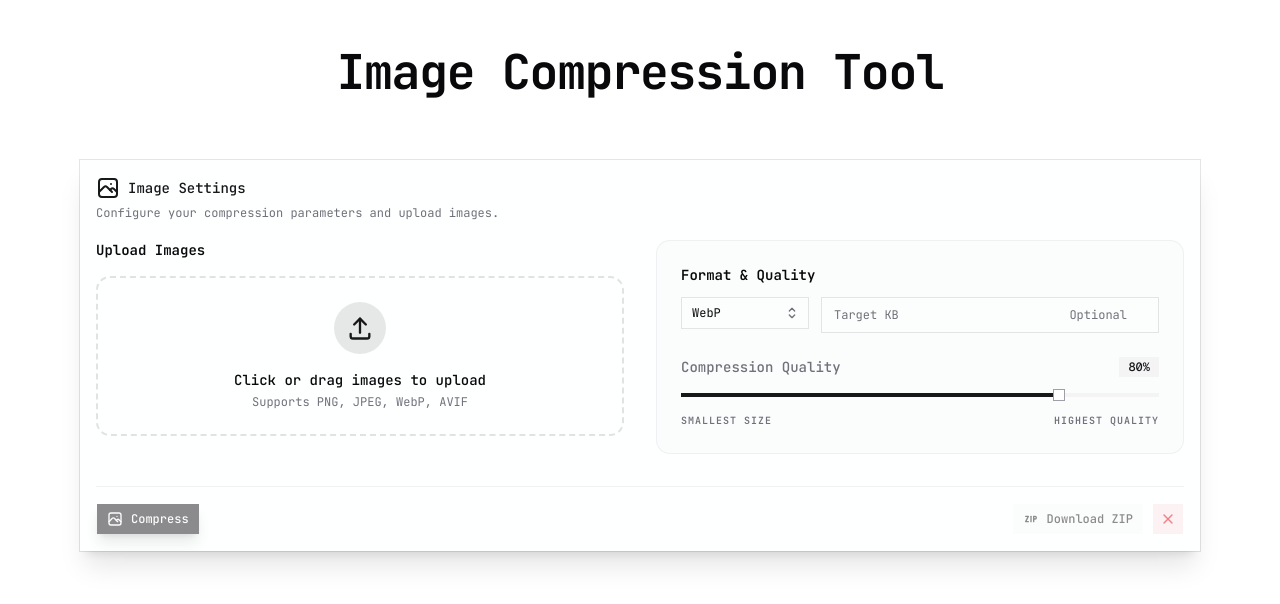
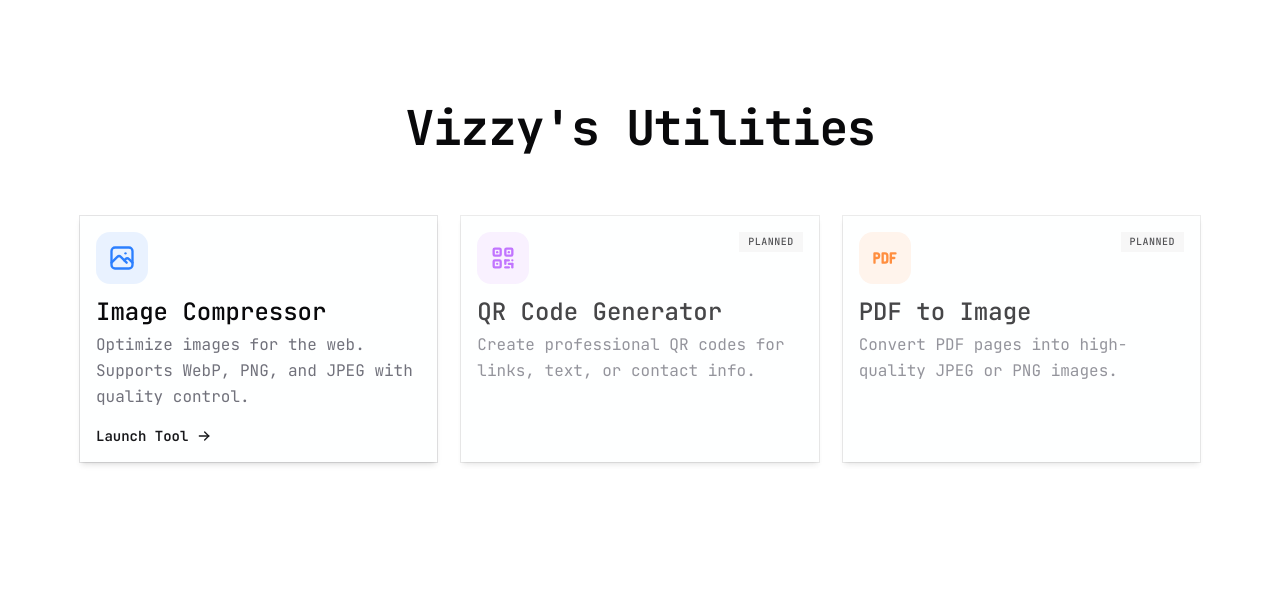
Before and after one commit to SokvisalMong/utils.vizzydizzy, a Next.js app: page / in a window 1280 px wide. Shown: the top 604 px of the page. Built offline with nearby package versions, Linux system fonts and the light colour scheme.

Commit message:
migrated to having pages and navigations

```diff
--- /dev/null
+++ b/app/image-compression/page.tsx
@@ -0,0 +1,15 @@
+import { ImageCompressor } from "@/components/image-compressor";
+import { PageHeader } from "@/components/page-header";
+
+export default function ImageCompressionPage() {
+  return (
+    <main className="container mx-auto py-12 px-4 max-w-6xl">
+      <PageHeader
+        title="Image Compression Tool"
+        showBack={true}
+      />
+
+      <ImageCompressor />
+    </main>
+  );
+}
--- a/app/page.tsx
+++ b/app/page.tsx
@@ -1,15 +1,105 @@
-import { ImageCompressor } from "@/components/image-compressor";
+import Link from "next/link";
+import {
+  IconPhoto,
+  IconQrcode,
+  IconPdf,
+  IconArrowRight
+} from "@tabler/icons-react";
+import {
+  Card,
+  CardContent,
+  CardDescription,
+  CardHeader,
+  CardTitle
+} from "@/components/ui/card";
+import { Badge } from "@/components/ui/badge";
+import { cn } from "@/lib/utils";
+import { PageHeader } from "@/components/page-header";
+
+const tools = [
+  {
+    title: "Image Compressor",
+    description: "Optimize images for the web. Supports WebP, PNG, and JPEG with quality control.",
+    href: "/image-compression",
+    icon: IconPhoto,
+    status: "Active",
+    color: "text-blue-500",
+    bgColor: "bg-blue-500/10",
+  },
+  {
+    title: "QR Code Generator",
+    description: "Create professional QR codes for links, text, or contact info.",
+    href: "#",
+    icon: IconQrcode,
+    status: "Planned",
+    color: "text-purple-500",
+    bgColor: "bg-purple-500/10",
+  },
+  {
+    title: "PDF to Image",
+    description: "Convert PDF pages into high-quality JPEG or PNG images.",
+    href: "#",
+    icon: IconPdf,
+    status: "Planned",
+    color: "text-orange-500",
+    bgColor: "bg-orange-500/10",
+  },
+];
 
 export default function Home() {
   return (
     <main className="container mx-auto py-12 px-4 max-w-6xl">
-      <div className="flex flex-col items-center mb-12 text-center">
-        <h1 className="text-4xl md:text-5xl font-bold tracking-tight mb-4 bg-clip-text">
-          Image Compression Tool
-        </h1>
+      <PageHeader
+        title="Vizzy's Utilities"
+        showBack={false}
+      />
+
+      <div className="grid grid-cols-1 md:grid-cols-2 lg:grid-cols-3 gap-6">
+        {tools.map((tool) => {
+          const Icon = tool.icon;
+          const isActive = tool.status === "Active";
+
+          return (
+            <Link
+              key={tool.title}
+              href={tool.href}
+              className={isActive ? "group" : "cursor-not-allowed opacity-75"}
+            >
+              <Card className={cn(
+                "h-full transition-all duration-300 border-none shadow-md bg-card/50 backdrop-blur-sm",
+                isActive ? "hover:shadow-xl hover:-translate-y-1 hover:ring-2 hover:ring-primary/20" : ""
+              )}>
+                <CardHeader>
+                  <div className="flex justify-between items-start mb-2">
+                    <div className={cn("p-3 rounded-xl", tool.bgColor, tool.color)}>
+                      <Icon size={28} />
+                    </div>
+                    {!isActive && (
+                      <Badge variant="secondary" className="text-[10px] uppercase tracking-wider">
+                        {tool.status}
+                      </Badge>
+                    )}
+                  </div>
+                  <CardTitle className="text-2xl group-hover:text-primary transition-colors">
+                    {tool.title}
+                  </CardTitle>
+                  <CardDescription className="text-base leading-relaxed">
+                    {tool.description}
+                  </CardDescription>
+                </CardHeader>
+                <CardContent>
+                  {isActive && (
+                    <div className="flex items-center gap-2 text-sm font-semibold text-primary">
+                      Launch Tool
+                      <IconArrowRight size={16} className="group-hover:translate-x-1 transition-transform" />
+                    </div>
+                  )}
+                </CardContent>
+              </Card>
+            </Link>
+          );
+        })}
       </div>
-
-      <ImageCompressor />
     </main>
   );
 }
--- /dev/null
+++ b/components/page-header.tsx
@@ -0,0 +1,54 @@
+"use client";
+
+import Link from "next/link";
+import { IconChevronLeft } from "@tabler/icons-react";
+import { Button } from "@/components/ui/button";
+import { cn } from "@/lib/utils";
+
+interface PageHeaderProps {
+  title: string;
+  description?: string;
+  showBack?: boolean;
+  backHref?: string;
+  className?: string;
+}
+
+export function PageHeader({
+  title,
+  description,
+  showBack = false,
+  backHref = "/",
+  className,
+}: PageHeaderProps) {
+  return (
+    <div className={cn("flex flex-col items-center mb-12 text-center", className)}>
+      {/* Navigation Space Reservation */}
+      <div className="w-full h-10 flex items-center justify-start mb-4">
+        {showBack ? (
+          <Button
+            variant="ghost"
+            asChild
+            className="-ml-4 text-muted-foreground hover:text-foreground"
+          >
+            <Link href={backHref}>
+              <IconChevronLeft size={18} className="mr-2" />
+              Back to Dashboard
+            </Link>
+          </Button>
+        ) : (
+          /* Empty placeholder to reserve vertical space */
+          <div className="h-10" aria-hidden="true" />
+        )}
+      </div>
+
+      <h1 className="text-4xl md:text-5xl font-bold tracking-tight mb-4">
+        {title}
+      </h1>
+      {description && (
+        <p className="text-muted-foreground text-lg max-w-2xl">
+          {description}
+        </p>
+      )}
+    </div>
+  );
+}
```
